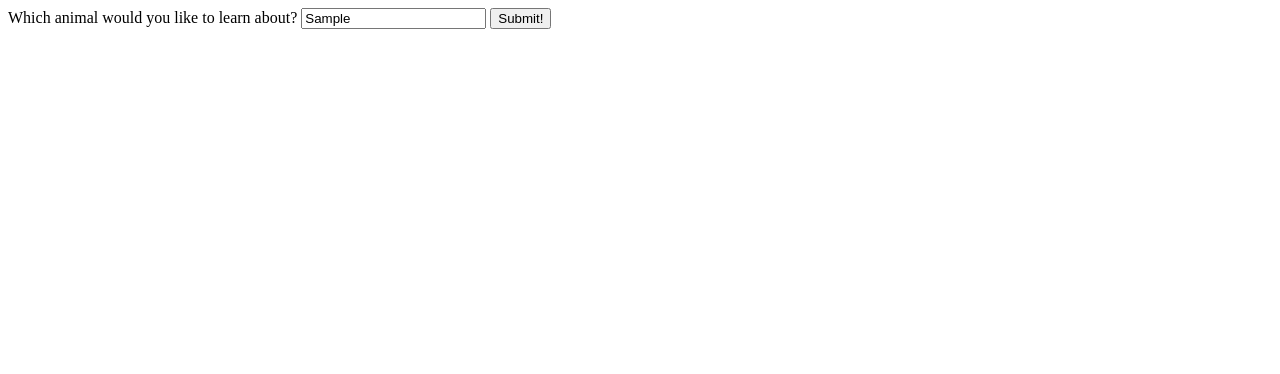
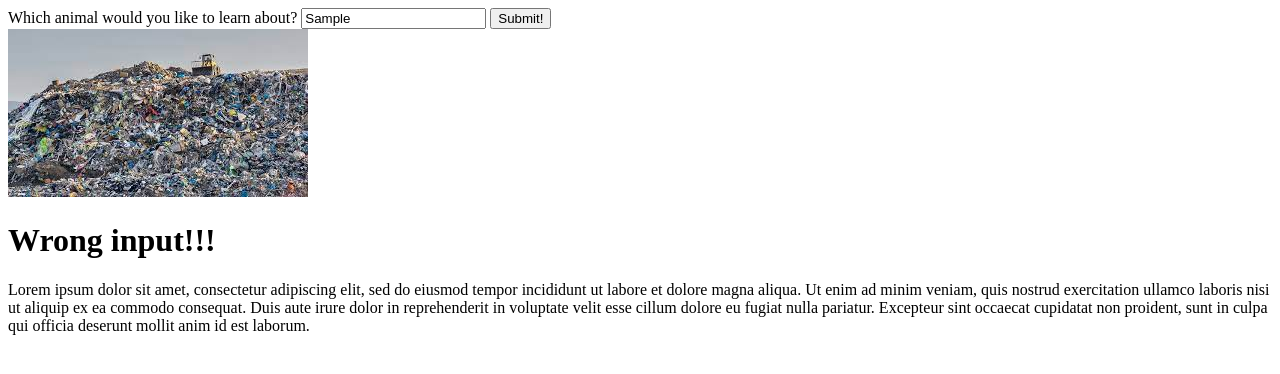
Before and after one commit to LukeCallahan/animal-wiki, a plain HTML site: page index.html in a window 1280 px wide. Both pictures are taken after typing "Sample" into the empty fields and a click on the button "Submit!". Drawn offline with Linux system fonts and the light colour scheme.

Commit message:
add hidden div function on searches
Co-authored-by: Richard Cha <charichard09@gmail.com>

```diff
--- a/index.html
+++ b/index.html
@@ -49,5 +49,16 @@
       Excepteur sint occaecat cupidatat non proident, sunt in culpa qui officia deserunt mollit anim id est laborum.
     </p>
   </div>
+
+  <div id="anythingElse" class="hidden">
+    <img src="./img/anything-else.png" alt="Picture of Insects">
+    <h1>Wrong input!!!</h1>
+    <p>
+      Lorem ipsum dolor sit amet, consectetur adipiscing elit, sed do eiusmod tempor incididunt ut labore et dolore
+      magna aliqua. Ut enim ad minim veniam, quis nostrud exercitation ullamco laboris nisi ut aliquip ex ea commodo
+      consequat. Duis aute irure dolor in reprehenderit in voluptate velit esse cillum dolore eu fugiat nulla pariatur.
+      Excepteur sint occaecat cupidatat non proident, sunt in culpa qui officia deserunt mollit anim id est laborum.
+    </p>
+  </div>
 </body>
 </html>
--- a/js/scripts.js
+++ b/js/scripts.js
@@ -13,6 +13,30 @@ window.onload = function() {
     event.preventDefault();
     let input = document.querySelector("input#animal").value;
 
-    console.log(input);
+    let turtleInfo = document.getElementById("turtle");
+    turtleInfo.setAttribute("class", "hidden");
+    let snakeInfo = document.getElementById("snake");
+    snakeInfo.setAttribute("class", "hidden");
+    let insectsInfo = document.getElementById("insects");
+    insectsInfo.setAttribute("class", "hidden");
+    let anythingElseInfo = document.getElementById("anythingElse");
+    anythingElseInfo.setAttribute("class", "hidden");
+
+  // check the form input to see if it matches, turtle, snake, or insects, otherwise, tell them go find a dictionary
+
+  if (input === "turtle") {
+    turtleInfo.removeAttribute("class");
+  }
+  else if (input === "snake") {
+    snakeInfo.removeAttribute("class");
+  }
+  else if (input === "insects") {
+    insectsInfo.removeAttribute("class");
+  }
+  else {
+    anythingElseInfo.removeAttribute("class");
+  }
+
+
   };
-}
+};
```
Also changed, not shown: img/anything-else.png (added).
